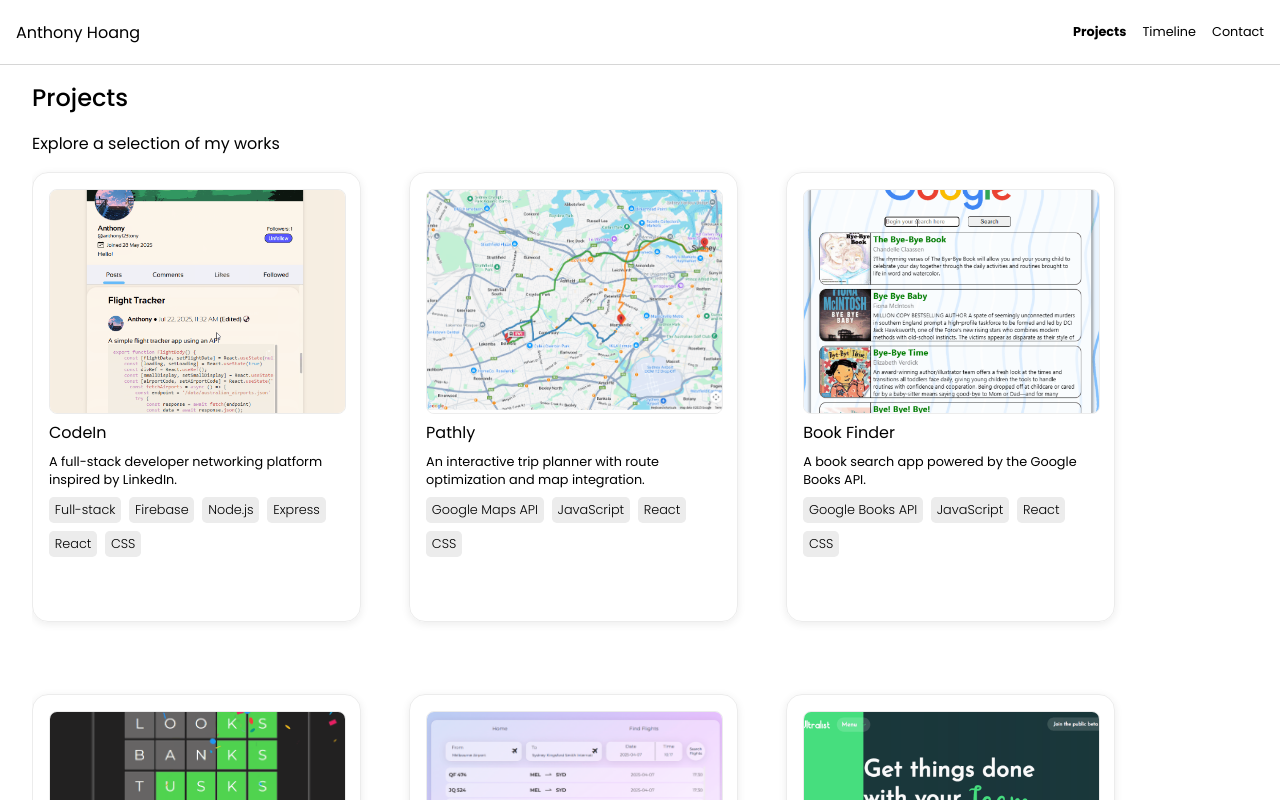
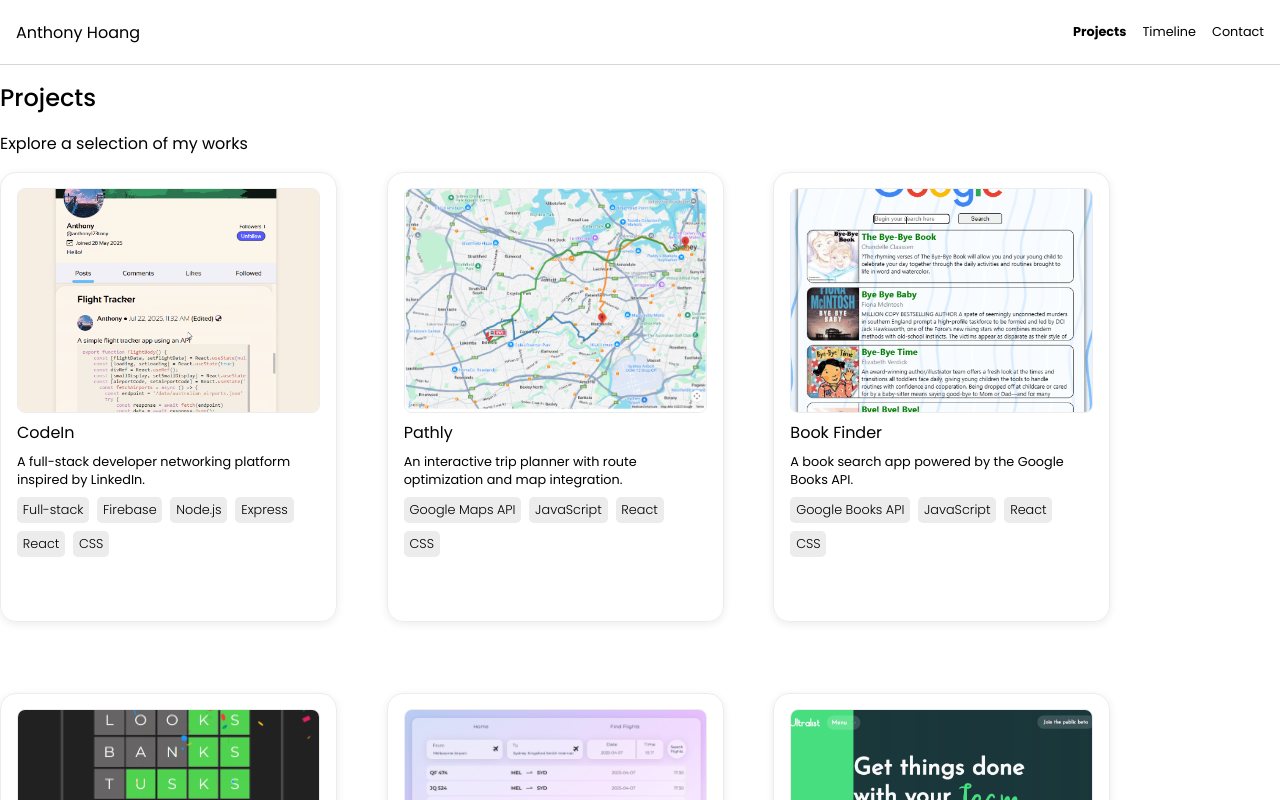
Before and after one commit to AntH117/anthonyhoang-dev, a React (Create React App) app: page /projects in a window 1280 px wide. Built offline with nearby package versions, Linux system fonts and the light colour scheme.

Commit message:
Fixed some layout issues

```diff
--- a/src/styles/Layout.css
+++ b/src/styles/Layout.css
@@ -7,7 +7,6 @@
     flex-direction: column;
     background-color: white;
     font-family: 'Poppins', sans-serif;
-    padding-left: 2rem;
     min-width: 430px;
     gap: 3rem;
 }
--- a/src/styles/ProjectsExpanded.css
+++ b/src/styles/ProjectsExpanded.css
@@ -66,9 +66,12 @@
 
 .eProject-image-container {
     width: 100%;
-    height: 60%;
+    height: 40%;
     min-height: 7rem;
     cursor: pointer;
+    display: flex;
+    align-items: center;
+    justify-content: center;
 }
 
 .eProject-image {
@@ -88,7 +91,8 @@
     .eProject-body {
         min-width: 10rem;
     }
-    .eProject-image {
+    .eProject-image-container {
+        height: 60%;
     }
 }
 
```
